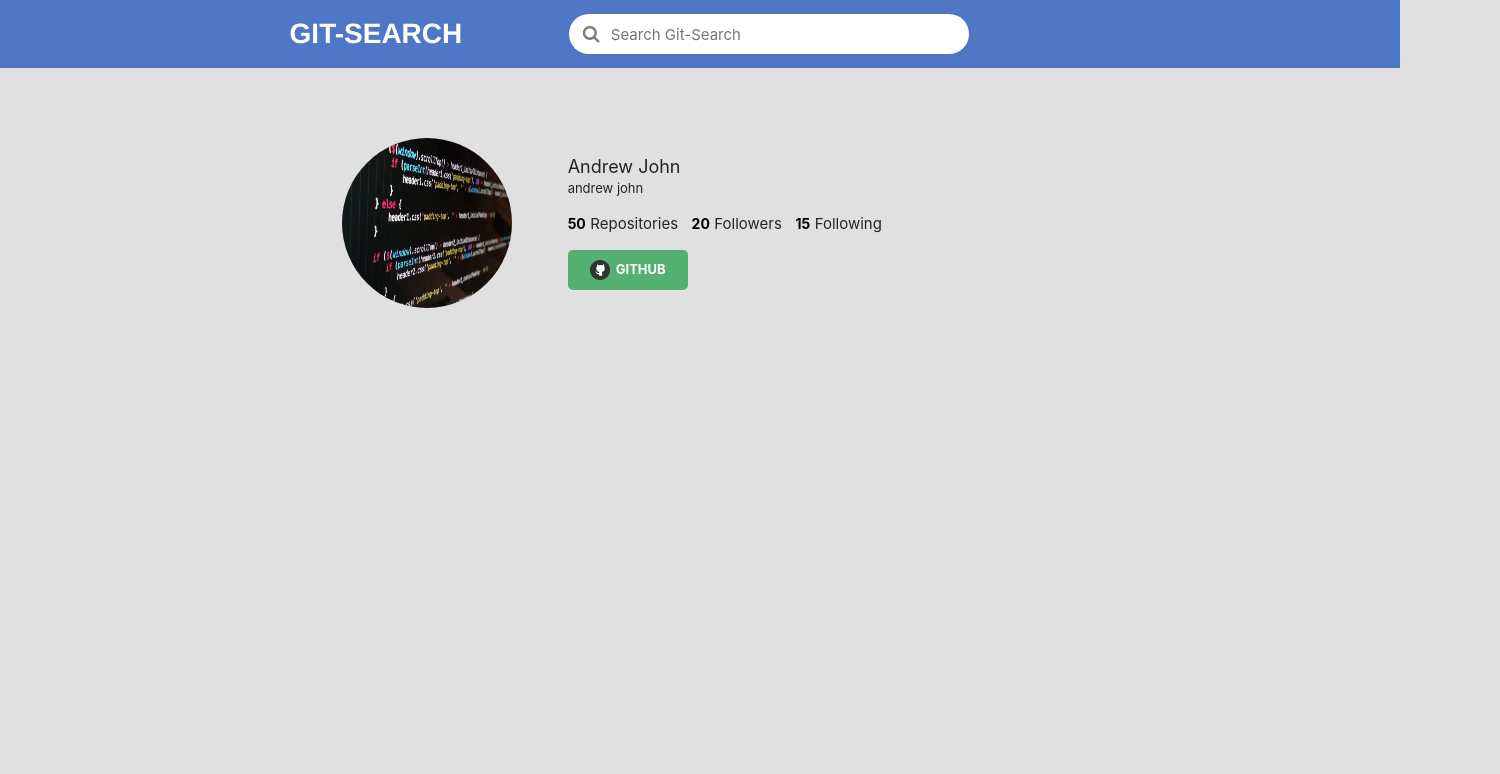
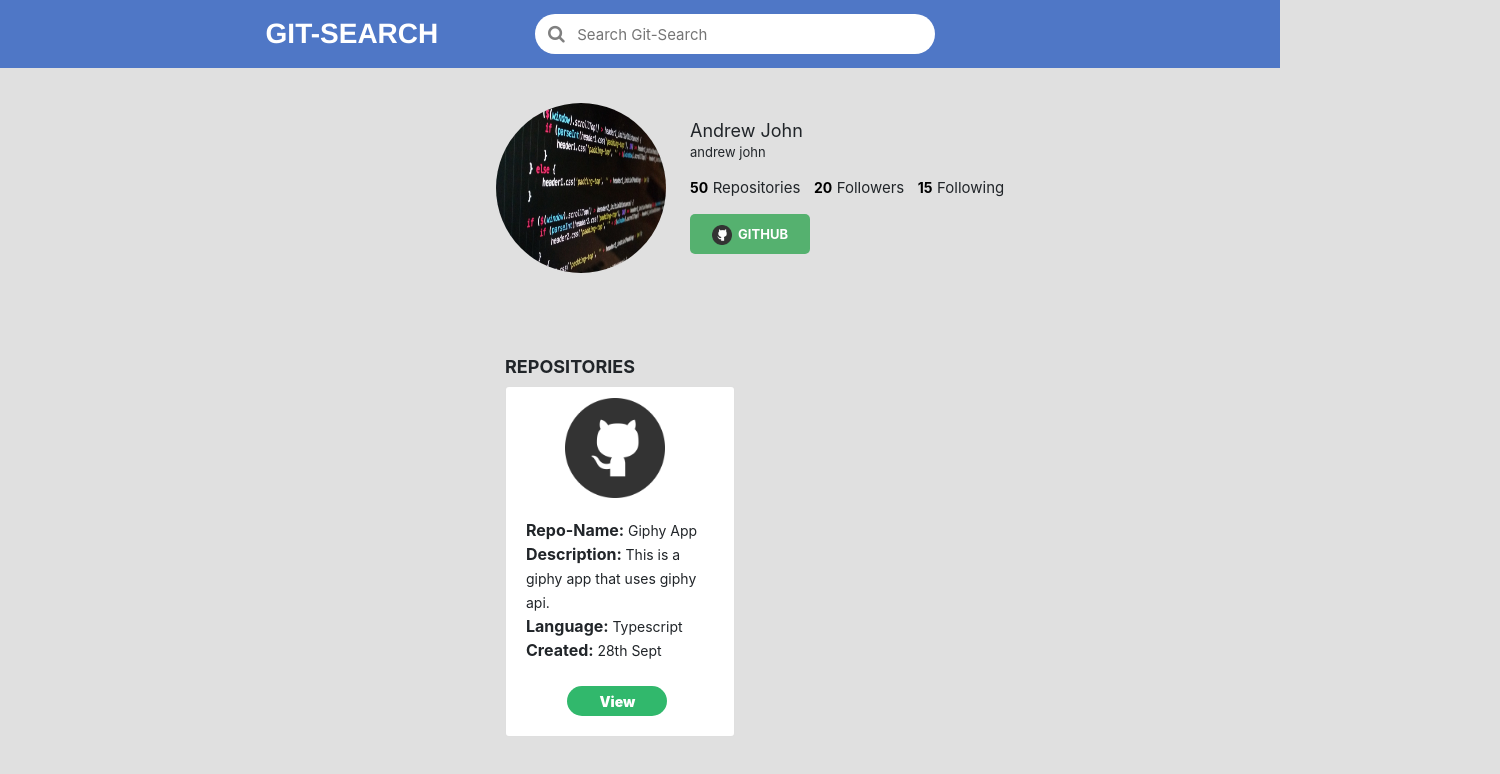
Before and after one commit to andyjohn23/git-search-app, an Angular app in the folder git-search/: page / in a window 1280 px wide. Shown: the top 774 px of the page, 1500 px wide, since content can reach past the window. Built offline with nearby package versions, Linux system fonts and the light colour scheme; no server answers.

Commit message:
updated files

```diff
--- a/git-search/src/app/app.component.css
+++ b/git-search/src/app/app.component.css
@@ -0,0 +1,6 @@
+.container-fluid{
+    display: flex;
+    flex-direction: column;
+    align-items: center;
+    justify-content: center;
+}
--- a/git-search/src/app/app.component.html
+++ b/git-search/src/app/app.component.html
@@ -1,2 +1,5 @@
-<app-navbar></app-navbar>
-<app-user-profile></app-user-profile>
+<div class="container-fluid">
+    <app-navbar></app-navbar>
+    <app-user-profile></app-user-profile>
+    <app-repositories></app-repositories>
+</div>
--- a/git-search/src/app/app.module.ts
+++ b/git-search/src/app/app.module.ts
@@ -7,12 +7,14 @@ import { NavbarComponent } from './components/navbar/navbar.component';
 import { UserProfileComponent } from './components/user-profile/user-profile.component';
 import { UserService } from './service/user.service';
 import { HttpClientModule } from '@angular/common/http';
+import { RepositoriesComponent } from './components/repositories/repositories.component';
 
 @NgModule({
   declarations: [
     AppComponent,
     NavbarComponent,
-    UserProfileComponent
+    UserProfileComponent,
+    RepositoriesComponent
   ],
   imports: [
     BrowserModule,
--- a/git-search/src/app/components/navbar/navbar.component.html
+++ b/git-search/src/app/components/navbar/navbar.component.html
@@ -1,5 +1,5 @@
 <div class="container-fluid" style="padding: 0; margin: 0;">
-    <nav class="navbar sticky-top navbar-expand">
+    <nav class="navbar navbar-expand fixed-top">
         <a class="navbar-brand" href="#">GIT-SEARCH</a>
 
         <div class="collapse navbar-collapse" id="navbarSupportedContent">
--- /dev/null
+++ b/git-search/src/app/components/repositories/repositories.component.css
@@ -0,0 +1,40 @@
+.repositories{
+    margin-top: 32%;
+    margin-left: -50%;
+
+}
+.repositories h1{
+   font-size: 18px;
+   font-weight: bold;
+}
+.repositories .card{
+    max-height: 100vh;
+    max-width: 230px;
+}
+.repositories .card img{
+   width: 100px;
+   height: 100px;
+   object-fit: cover;
+   margin-top: 5%;
+   margin-left: 26%;
+}
+.repositories .card .card-body span{
+   font-size: 14px;
+   font-weight: normal;
+}
+.repositories .card .card-body{
+    font-size: 16px;
+    font-weight: bolder;
+}
+.repositories .card button{
+    width: 100px;
+    height: 30px;
+    background-color:#31B86C;
+    outline: none;
+    border: none;
+    border-radius: 15px;
+    font-size: 14px;
+    color: white;
+    font-weight: bolder;
+    margin-left: 22%;
+}
--- /dev/null
+++ b/git-search/src/app/components/repositories/repositories.component.html
@@ -0,0 +1,17 @@
+<div class=" container repositories">
+    <h1>REPOSITORIES</h1>
+    <div class="row">
+        <div class="col-md-12">
+            <div class="card">
+                <img src="assets/github-logo.png" class="card-img-top" alt="card-logo">
+                <div class="card-body">
+                    Repo-Name: <span>Giphy App</span>
+                    Description: <span class="card-text">This is a giphy app that uses giphy api.</span> <br>
+                    Language: <span>Typescript</span>
+                    Created: <span>28th Sept</span> <br><br>
+                    <a href="#"><button>View</button></a>
+                </div>
+            </div>
+        </div>
+    </div>
+</div>
--- /dev/null
+++ b/git-search/src/app/components/repositories/repositories.component.ts
@@ -0,0 +1,15 @@
+import { Component, OnInit } from '@angular/core';
+
+@Component({
+  selector: 'app-repositories',
+  templateUrl: './repositories.component.html',
+  styleUrls: ['./repositories.component.css']
+})
+export class RepositoriesComponent implements OnInit {
+
+  constructor() { }
+
+  ngOnInit(): void {
+  }
+
+}
--- a/git-search/src/app/components/user-profile/user-profile.component.css
+++ b/git-search/src/app/components/user-profile/user-profile.component.css
@@ -3,8 +3,8 @@
     flex-direction: row;
     align-items: center;
     justify-content: center;
-    margin-left: 3%;
-    margin-top: 5%;
+    margin-top: 20%;
+
 }
 .user-avatar img{
     width: 170px;
--- a/git-search/src/styles.css
+++ b/git-search/src/styles.css
@@ -8,6 +8,6 @@
 body{
     background-color: #E0E0E0;
     margin: 0 auto;
-    width: 1400px;
+    width: 1500px;
     overflow-x: hidden;
 }
```
Also changed, not shown: git-search/src/app/components/user-profile/user-profile.component.html (line endings or trailing spaces), 1 other file (tests, documents, lock files or other folders).
